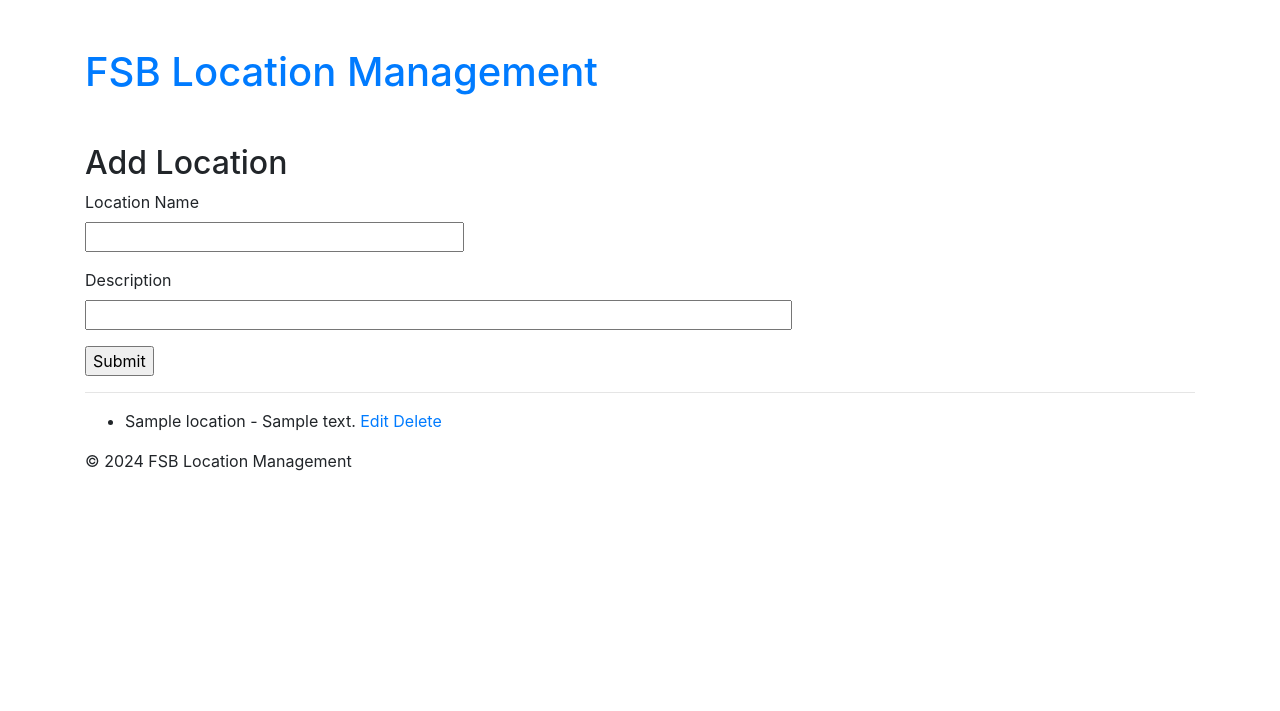
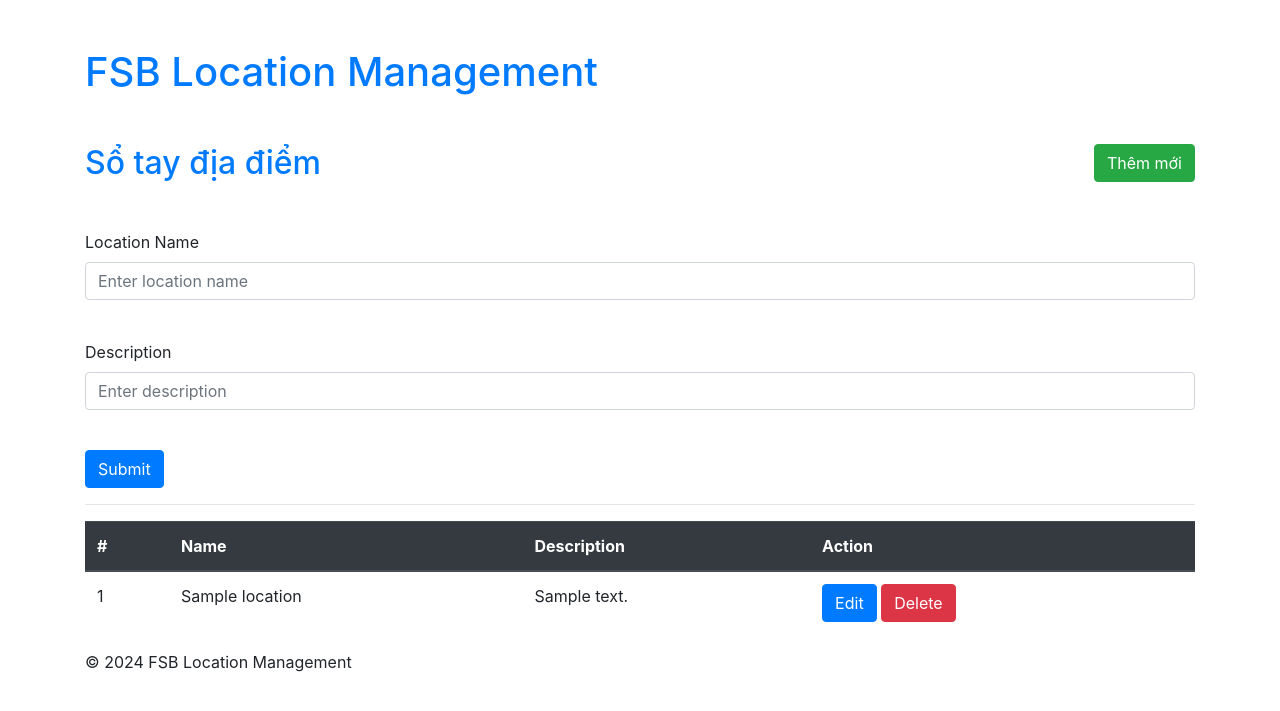
Before and after one commit to cao-minh-duc/fsb-python-assignment, a Flask app: page / in a window 1280 px wide. Shown: the top 711 px of the page. Run offline with Flask 3, Linux system fonts and the light colour scheme; tables that the repository leaves empty hold one stand-in row (values such as "Sample post").

Commit message:
Update index.html

```diff
--- a/templates/index.html
+++ b/templates/index.html
@@ -1,34 +1,55 @@
-{% extends 'base.html' %}
+{% extends 'base.html' %} {% block title %}
+  Sổ tay địa điểm
+{% endblock %} {% block content %}
+  <div class="row d-flex justify-content-between">
+    <div class="col">
+      <h2 class="text-primary mb-5">Sổ tay địa điểm</h2>
+    </div>
+    <div class="col text-right">
+      <button type="button" class="btn btn-success">Thêm mới</button>
+    </div>
+  </div>
 
-{% block title %}Update Location{% endblock %}
-
-{% block content %}
-    <h2>Add Location</h2>
   <form action="" method="post">
     {{ form.hidden_tag() }}
-        <p>
-            {{ form.name.label }}<br>
-            {{ form.name(size=32) }}<br>
+    <div class="form-group">
+      {{ form.name.label }}<br />
+      {{ form.name(size = 32, class = 'form-control', placeholder = 'Enter location name') }}<br />
       {% for error in form.name.errors %}
-            <span style="color: red;">[{{ error }}]</span>
+        <span style="color: red">[{{ error }}]</span>
       {% endfor %}
-        </p>
-        <p>
-            {{ form.description.label }}<br>
-            {{ form.description(size=64) }}<br>
+    </div>
+    <div class="form-group">
+      {{ form.description.label }}<br />
+      {{ form.description(size = 32, class = 'form-control', placeholder = 'Enter description') }}<br />
       {% for error in form.description.errors %}
-            <span style="color: red;">[{{ error }}]</span>
+        <span style="color: red">[{{ error }}]</span>
       {% endfor %}
-        </p>
-        <p>{{ form.submit() }}</p>
+    </div>
+    <div class="form-group">{{ form.submit(class = 'btn btn-primary', text = 'hellop') }}</div>
   </form>
-    <hr>
-    <ul>
+  <hr />
+  <table class="table table-hover">
+    <thead class="thead-dark">
+      <tr>
+        <th scope="col">#</th>
+        <th scope="col">Name</th>
+        <th scope="col">Description</th>
+        <th scope="col">Action</th>
+      </tr>
+    </thead>
+    <tbody>
       {% for location in locations %}
-        <li>{{ location.name }} - {{ location.description }}
-            <a href="/update/{{ location.id }}">Edit</a>
-            <a href="/delete/{{ location.id }}">Delete</a>
-        </li>
+        <tr>
+          <td>{{ location.id }}</td>
+          <td>{{ location.name }}</td>
+          <td>{{ location.description }}</td>
+          <td>
+            <a class="btn btn-primary" href="/update/{{ location.id }}">Edit</a>
+            <a class="btn btn-danger" href="/delete/{{ location.id }}">Delete</a>
+          </td>
+        </tr>
       {% endfor %}
-    </ul>
+    </tbody>
+  </table>
 {% endblock %}
```
Lines whose indentation alone changed are shown as unchanged.
